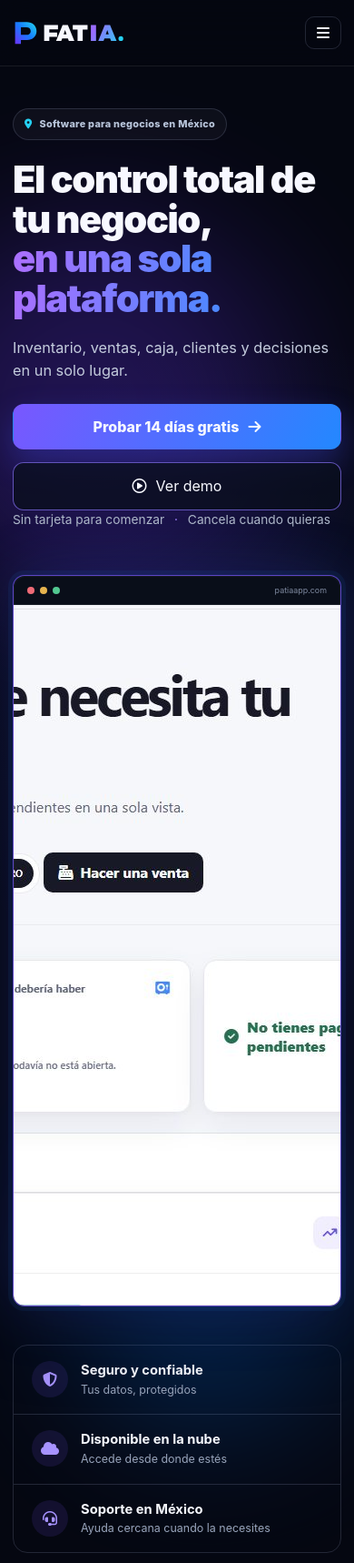
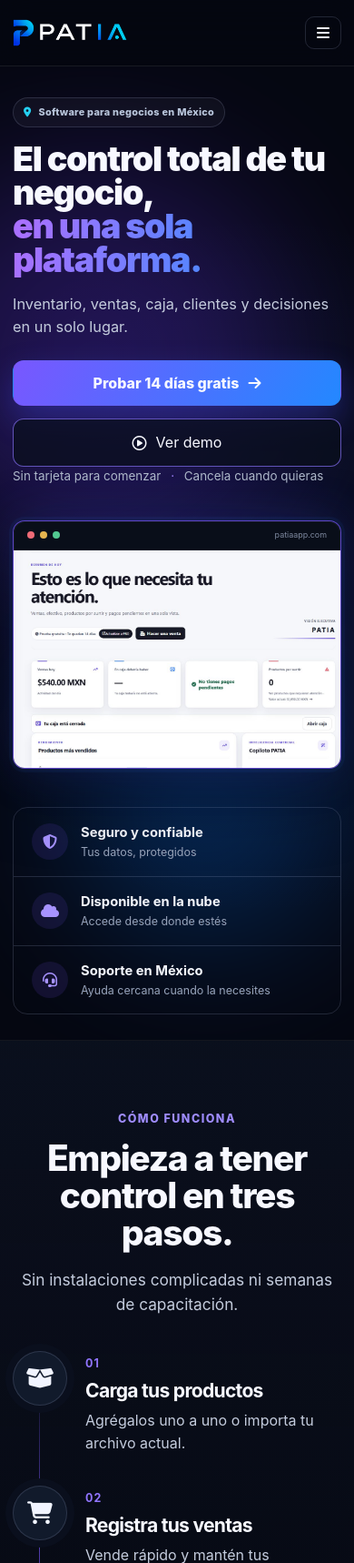
Before and after one commit to albertonicop/patia-platform, a Flask app: page / in a window 390 px wide. Shown: the top 1718 px of the page at 91% size. Run offline with Flask 3, Linux system fonts and the light colour scheme; parts of the project's set-up code (start-up, migrations or seed data) failed here and were passed over; some libraries are stand-ins or nearby versions.

Commit message:
fix: perfect landing v2 visual presentation

```diff
--- a/app/static/css/patia-v2-landing.css
+++ b/app/static/css/patia-v2-landing.css
@@ -90,23 +90,23 @@ body.patia-landing-v2 {
 .pl2-button--disabled:hover { transform: none; }
 
 /* Hero */
-.pl2-hero { position: relative; isolation: isolate; padding: clamp(62px, 7vw, 112px) 0 42px; overflow: clip; }
+.pl2-hero { position: relative; isolation: isolate; padding: clamp(36px, 4.4vw, 64px) 0 30px; overflow: clip; }
 .pl2-orb { position: absolute; z-index: -1; border-radius: 50%; filter: blur(80px); opacity: .26; pointer-events: none; }
 .pl2-orb--one { width: 430px; height: 430px; right: 18%; top: 10%; background: #6d37ff; }
 .pl2-orb--two { width: 300px; height: 300px; right: 3%; bottom: 10%; background: #087cff; }
-.pl2-hero__grid { display: grid; grid-template-columns: minmax(420px, .82fr) minmax(600px, 1.35fr); align-items: center; gap: clamp(40px, 5vw, 84px); }
+.pl2-hero__grid { display: grid; grid-template-columns: minmax(360px, .76fr) minmax(0, 1.24fr); align-items: center; gap: clamp(30px, 4vw, 58px); }
 .pl2-hero__copy { position: relative; z-index: 2; }
 .pl2-kicker,
 .pl2-overline { display: inline-flex; align-items: center; gap: 8px; color: #b9c6dc; font-size: .78rem; font-weight: 850; letter-spacing: .12em; text-transform: uppercase; }
-.pl2-kicker { margin-bottom: 22px; border: 1px solid var(--pl2-border); border-radius: 999px; padding: 8px 12px; background: rgba(255,255,255,.035); letter-spacing: .025em; text-transform: none; }
+.pl2-kicker { margin-bottom: 16px; border: 1px solid var(--pl2-border); border-radius: 999px; padding: 7px 11px; background: rgba(255,255,255,.035); letter-spacing: .025em; text-transform: none; }
 .pl2-kicker i { color: var(--pl2-cyan); }
-.pl2-hero h1 { max-width: 690px; margin-bottom: 24px; font-size: clamp(3.25rem, 5.3vw, 6.2rem); font-weight: 880; }
+.pl2-hero h1 { max-width: 610px; margin-bottom: 18px; font-size: clamp(2.85rem, 4.25vw, 4.75rem); line-height: .99; font-weight: 880; }
 .pl2-hero h1 span { display: block; color: transparent; background: linear-gradient(100deg, #a970ff 3%, #438aff 70%, #26c7f4); background-clip: text; -webkit-background-clip: text; }
-.pl2-hero__copy > p:not(.pl2-hero__terms) { max-width: 650px; margin-bottom: 30px; color: var(--pl2-copy); font-size: clamp(1.08rem, 1.45vw, 1.32rem); }
+.pl2-hero__copy > p:not(.pl2-hero__terms) { max-width: 590px; margin-bottom: 24px; color: var(--pl2-copy); font-size: clamp(1rem, 1.25vw, 1.16rem); }
 .pl2-hero__actions { display: flex; align-items: center; gap: 14px; flex-wrap: wrap; }
-.pl2-hero__terms { margin: 16px 0 0; color: #aeb8ca; font-size: .86rem; }
+.pl2-hero__terms { margin: 13px 0 0; color: #aeb8ca; font-size: .84rem; }
 .pl2-hero__terms span { margin-inline: 7px; color: var(--pl2-purple-light); }
-.pl2-product { position: relative; overflow: hidden; border: 1px solid rgba(121,87,255,.75); border-radius: 20px; background: #090e19; box-shadow: 0 0 0 5px rgba(35,136,255,.07), 0 0 70px rgba(68,85,255,.23), var(--pl2-shadow); transform: perspective(1400px) rotateY(-1deg); }
+.pl2-product { position: relative; width: 100%; max-width: 820px; justify-self: end; overflow: hidden; border: 1px solid rgba(121,87,255,.75); border-radius: 18px; background: #090e19; box-shadow: 0 0 0 4px rgba(35,136,255,.06), 0 0 54px rgba(68,85,255,.2), var(--pl2-shadow); }
 .pl2-product::after { position: absolute; inset: 0; content: ""; pointer-events: none; box-shadow: inset 0 0 0 1px rgba(255,255,255,.05); border-radius: inherit; }
 .pl2-product__chrome { height: 40px; display: flex; align-items: center; gap: 6px; padding: 0 15px; border-bottom: 1px solid rgba(255,255,255,.08); color: #7f8aa0; font-size: .67rem; }
 .pl2-product__chrome span { width: 8px; height: 8px; border-radius: 50%; background: #ef6b77; }
@@ -114,8 +114,8 @@ body.patia-landing-v2 {
 .pl2-product__chrome span:nth-child(3) { background: #52c891; }
 .pl2-product__chrome b { position: absolute; left: 50%; transform: translateX(-50%); color: #dbe2f0; letter-spacing: .1em; }
 .pl2-product__chrome small { margin-left: auto; }
-.pl2-product img { width: 100%; aspect-ratio: 1160 / 770; object-fit: cover; }
-.pl2-trust { margin-top: 54px; display: grid; grid-template-columns: repeat(3, 1fr); gap: 1px; border-top: 1px solid var(--pl2-border); border-bottom: 1px solid var(--pl2-border); }
+.pl2-product img { display: block; width: 100%; height: auto; aspect-ratio: 1160 / 770; object-fit: contain; object-position: center; }
+.pl2-trust { margin-top: 36px; display: grid; grid-template-columns: repeat(3, 1fr); gap: 1px; border-top: 1px solid var(--pl2-border); border-bottom: 1px solid var(--pl2-border); }
 .pl2-trust article { min-width: 0; display: flex; align-items: center; justify-content: center; gap: 14px; padding: 22px 28px; }
 .pl2-trust article + article { border-left: 1px solid var(--pl2-border); }
 .pl2-trust i { display: grid; place-items: center; width: 40px; height: 40px; flex: 0 0 auto; border-radius: 50%; background: rgba(121,87,255,.12); color: #a793ff; }
@@ -228,8 +231,8 @@ body.patia-landing-v2 {
   .pl2-nav { gap: 18px; }
   .pl2-header__actions { gap: 10px; }
   .pl2-header .language-switcher { display: none; }
-  .pl2-hero__grid { grid-template-columns: .9fr 1.1fr; gap: 34px; }
-  .pl2-hero h1 { font-size: clamp(3rem,5.4vw,4.8rem); }
+  .pl2-hero__grid { grid-template-columns: minmax(350px,.82fr) minmax(0,1.18fr); gap: 30px; }
+  .pl2-hero h1 { font-size: clamp(2.75rem,4.8vw,4rem); }
 }
 
 @media (max-width: 900px) {
@@ -239,14 +242,14 @@ body.patia-landing-v2 {
   .pl2-header__actions { display: none; }
   .pl2-mobile-menu { display: block; }
   .pl2-mobile-menu .language-switcher { display: flex; justify-self: start; margin-top: 8px; }
-  .pl2-hero { padding-top: 64px; }
+  .pl2-hero { padding-top: 48px; }
   .pl2-hero__grid,
   .pl2-split,
   .pl2-split--reverse,
   .pl2-import__inner { grid-template-columns: 1fr; }
   .pl2-hero__copy { max-width: 720px; }
-  .pl2-hero h1 { max-width: 760px; font-size: clamp(3.2rem,9vw,5.3rem); }
-  .pl2-product { margin-top: 16px; transform: none; }
+  .pl2-hero h1 { max-width: 680px; font-size: clamp(2.9rem,8vw,4.5rem); }
+  .pl2-product { max-width: 760px; justify-self: start; margin-top: 8px; }
   .pl2-trust { margin-top: 42px; }
   .pl2-split { gap: 48px; }
   .pl2-split--reverse .pl2-frame { order: 2; }
@@ -261,8 +264,8 @@ body.patia-landing-v2 {
   .pl2-header__inner { width: min(calc(100% - 28px), var(--pl2-container)); }
   .pl2-header__inner { min-height: 72px; }
   .pl2-brand img { width: 140px; }
-  .pl2-hero { padding: 46px 0 30px; }
-  .pl2-hero h1 { margin-bottom: 19px; font-size: clamp(2.65rem,12.5vw,4.1rem); }
+  .pl2-hero { padding: 34px 0 28px; }
+  .pl2-hero h1 { margin-bottom: 17px; font-size: clamp(2.35rem,11vw,3.7rem); }
   .pl2-hero__copy > p:not(.pl2-hero__terms) { margin-bottom: 24px; font-size: 1.02rem; }
   .pl2-hero__actions { align-items: stretch; }
   .pl2-hero__actions .pl2-button { flex: 1 1 100%; }
@@ -294,7 +299,7 @@ body.patia-landing-v2 {
 @media (max-width: 420px) {
   .pl2-brand img { width: 126px; }
   .pl2-mobile-menu summary span { display: none; }
-  .pl2-hero h1 { font-size: 2.6rem; }
+  .pl2-hero h1 { font-size: 2.35rem; }
   .pl2-kicker { font-size: .68rem; }
   .pl2-product { border-radius: 13px; }
   .pl2-product__chrome b { display: none; }
--- a/app/templates/landing.html
+++ b/app/templates/landing.html
@@ -3,12 +3,12 @@
 <head>
   <meta charset="utf-8">
   <meta name="viewport" content="width=device-width, initial-scale=1">
-  <link rel="icon" type="image/svg+xml" href="{{ url_for('static', filename='img/brand/patia-mark.svg') }}">
+  <link rel="icon" type="image/png" href="{{ url_for('static', filename='img/brand/patia-mark-original.png') }}">
   <link rel="alternate icon" type="image/png" href="{{ url_for('static', filename='img/favicon.png') }}">
   <title>{{ _("PATIA | Control de inventario y ventas para PyMEs") }}</title>
   <meta name="description" content="{{ _('Inventario, ventas, caja, clientes y decisiones en un solo lugar. Prueba PATIA gratis durante 14 días.') }}">
   <link rel="stylesheet" href="https://cdnjs.cloudflare.com/ajax/libs/font-awesome/6.5.0/css/all.min.css">
-  <link rel="stylesheet" href="{{ url_for('static', filename='css/patia-v2-landing.css') }}?v=1">
+  <link rel="stylesheet" href="{{ url_for('static', filename='css/patia-v2-landing.css') }}?v=2">
 </head>
 
 <body class="patia-landing-v2">
@@ -17,7 +17,7 @@
   <header class="pl2-header" data-landing-header>
     <div class="pl2-header__inner">
       <a href="/" class="pl2-brand" aria-label="{{ _('PATIA, inicio') }}">
-        <img src="{{ url_for('static', filename='img/brand/patia-logo-light.svg') }}" width="184" height="42" alt="PATIA">
+        <img src="{{ url_for('static', filename='img/brand/patia-logo-original.png') }}" width="184" height="44" alt="PATIA">
       </a>
 
       <nav class="pl2-nav" aria-label="{{ _('Navegación principal') }}">
@@ -108,7 +108,7 @@
           </ul>
         </div>
         <figure class="pl2-frame pl2-frame--offset">
-          <img src="{{ url_for('static', filename='img/landing/patia-pos.jpg') }}" width="1160" height="770" loading="lazy" decoding="async" alt="{{ _('Punto de venta real de PATIA') }}">
+          <img src="{{ url_for('static', filename='img/landing/patia-pos.jpg') }}" width="1160" height="760" loading="lazy" decoding="async" alt="{{ _('Punto de venta real de PATIA') }}">
           <figcaption>{{ _("Una operación conectada de principio a fin.") }}</figcaption>
         </figure>
       </div>
@@ -180,7 +180,7 @@
 
     <section class="pl2-final" aria-labelledby="pl2-final-title">
       <div class="pl2-container">
-        <img src="{{ url_for('static', filename='img/brand/patia-mark.svg') }}" width="56" height="56" alt="" aria-hidden="true">
+        <img src="{{ url_for('static', filename='img/brand/patia-mark-original.png') }}" width="56" height="56" alt="" aria-hidden="true">
         <h2 id="pl2-final-title">{{ _("Tu negocio puede estar más claro desde hoy.") }}</h2>
         <p>{{ _("Prueba PATIA gratis durante 14 días y reúne tu operación en un solo lugar.") }}</p>
         <a class="pl2-button pl2-button--primary" href="/register">{{ _("Probar 14 días gratis") }}<i class="fa-solid fa-arrow-right" aria-hidden="true"></i></a>
@@ -206,7 +206,7 @@
 
   <footer class="pl2-footer">
     <div class="pl2-container pl2-footer__inner">
-      <div><img src="{{ url_for('static', filename='img/brand/patia-logo-light.svg') }}" width="148" height="34" alt="PATIA"><p>{{ _("Control claro para negocios que quieren crecer.") }}</p></div>
+      <div><img src="{{ url_for('static', filename='img/brand/patia-logo-original.png') }}" width="148" height="35" alt="PATIA"><p>{{ _("Control claro para negocios que quieren crecer.") }}</p></div>
       <nav aria-label="{{ _('Enlaces del pie de página') }}"><a href="#funciones">{{ _("Funciones") }}</a><a href="#precios">{{ _("Precios") }}</a><a href="{{ url_for('main.terms') }}">{{ _("Términos") }}</a><a href="{{ url_for('main.privacy') }}">{{ _("Privacidad") }}</a><a href="/login">{{ _("Iniciar sesión") }}</a></nav>
       <p>{{ _("PATIA © 2026 · NP Ventures") }}</p>
     </div>
```
Also changed, not shown: other parts of app/static/css/patia-v2-landing.css (+18 -13 lines), tests/test_premium_presentation.py (+8 -5 lines), app/static/img/brand/patia-logo-original-dark.png (added), app/static/img/brand/patia-logo-original.png (added), app/static/img/brand/patia-mark-original.png (added).
